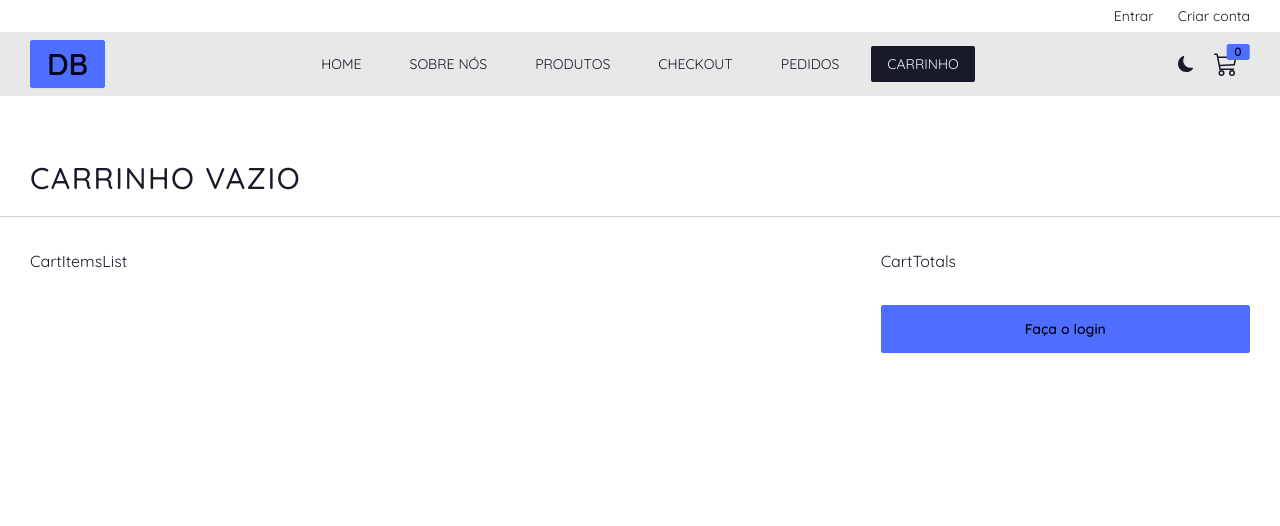
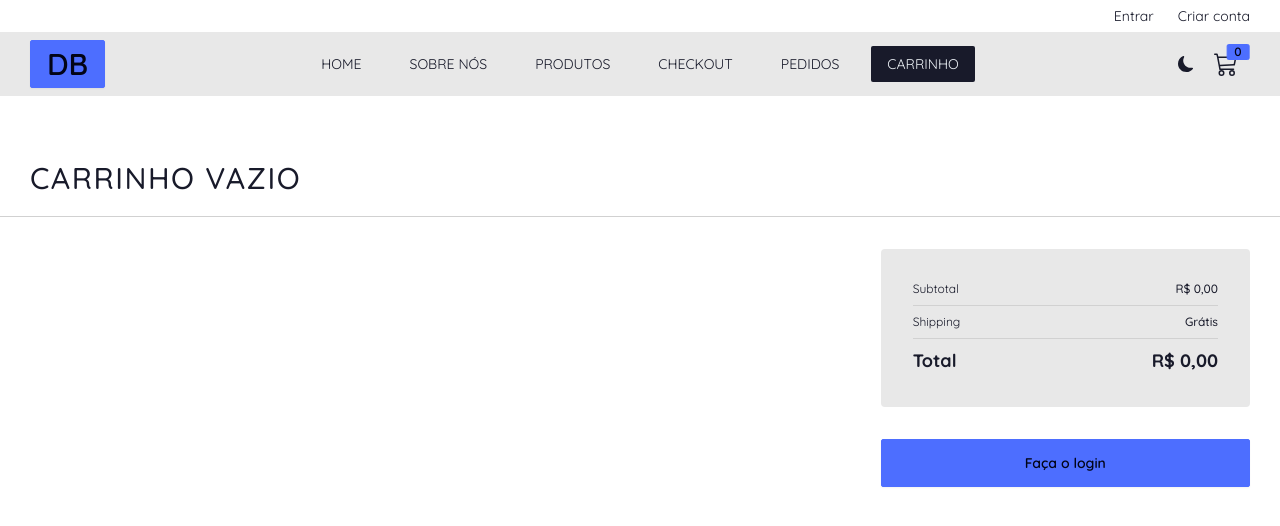
Before and after one commit to gpereira305/daily-bazar, a React (Vite) app: page /carrinho in a window 1280 px wide. Shown: the top 526 px of the page. Built offline with nearby package versions, Linux system fonts and the light colour scheme.

Commit message:
add: itens do carrinho

```diff
--- a/src/components/CartItem.jsx
+++ b/src/components/CartItem.jsx
@@ -1,9 +1,48 @@
 import React from "react";
+import { formatPrice } from "../utils";
 
-export default function CartItem() {
+export default function CartItem({ cartItem }) {
+  const { cartID, title, price, image, amount, company, productColor } =
+    cartItem;
+
   return (
-    <div>
-      <h1>CartItem</h1>
-    </div>
+    <li
+      key={cartID}
+      className="mb-12 flex flex-col gap-y-4 sm:flex-row gap-5 flex-wrap border-b border-base-300 bg-base-200 last:border-b-0 p-2 rounded-sm"
+    >
+      <figure className="w-full h-[40dvh] rounded-sm sm:w-[220px] sm:h-[220px] overflow-hidden">
+        <img
+          src={image}
+          alt={title}
+          className="w-[inherit] h-[inherit] object-cover  sm:w-[inherit] sm:h-[inherit]"
+        />
+      </figure>
+      <section className="h-full">
+        <h2 className="text-2xl card-title capitalize tracking-wider mb-1">
+          {title}
+        </h2>
+        <h3 className="text-lg font-semibold text-neutral-content mb-2">
+          {company}
+        </h3>
+        <h4 className="mt-2 text-base font-bold flex items-center gap-x-2">
+          Cor:
+          <span
+            className="badge badge-sm"
+            style={{ backgroundColor: productColor }}
+          ></span>
+        </h4>
+        <p className="text-lg font-semibold mt-4">
+          <span>{formatPrice(price)}</span> à vista
+        </p>
+      </section>
+      <button
+        className="btn btn-primary sm:ml-auto"
+        onClick={() => {
+          console.log("remove");
+        }}
+      >
+        Remove
+      </button>
+    </li>
   );
 }
--- a/src/components/CartItemsList.jsx
+++ b/src/components/CartItemsList.jsx
@@ -1,9 +1,15 @@
 import React from "react";
+import { useSelector } from "react-redux";
+import CartItem from "./CartItem";
 
 export default function CartItemsList() {
+  const cartItems = useSelector((state) => state.cartState.cartItems);
+
   return (
-    <div>
-      <h1>CartItemsList</h1>
-    </div>
+    <ul className="lg:col-span-8">
+      {cartItems.map((item) => {
+        return <CartItem key={item.cartID} cartItem={item} />;
+      })}
+    </ul>
   );
 }
--- a/src/components/CartTotals.jsx
+++ b/src/components/CartTotals.jsx
@@ -1,9 +1,29 @@
 import React from "react";
+import { useSelector } from "react-redux";
+import { formatPrice } from "../utils";
 
 export default function CartTotals() {
+  const { cartTotal } = useSelector((state) => state.cartState);
+
   return (
-    <div>
-      <h1>CartTotals</h1>
+    <div className="card bg-base-200">
+      <div className="card-body">
+        {/* SUBTOTAL */}
+        <p className="flex justify-between text-xs border-b border-base-300 pb-2">
+          <span>Subtotal</span>
+          <span className="font-medium">{formatPrice(cartTotal)}</span>
+        </p>
+        {/* FRETE */}
+        <p className="flex justify-between text-xs border-b border-base-300 pb-2">
+          <span>Shipping</span>
+          <span className="font-medium">Grátis</span>
+        </p>
+        {/* TOTAL */}
+        <p className="flex justify-between text-lg font-bold">
+          <span>Total</span>
+          <span>{formatPrice(cartTotal)}</span>
+        </p>
+      </div>
     </div>
   );
 }
--- a/src/pages/Cart.jsx
+++ b/src/pages/Cart.jsx
@@ -14,9 +14,8 @@ export default function Cart() {
         text={`${numItemsInCart === 0 ? "Carrinho vazio" : "carrinho"}`}
       />
       <div className="main-container mt-8 grid gap-8 lg:grid-cols-12">
-        <div className="lg:col-span-8">
-          <CartItemsList />
-        </div>
+        <CartItemsList />
+
         <div className="lg:col-span-4 lg:pl-4">
           <CartTotals />
           {user ? (
```
